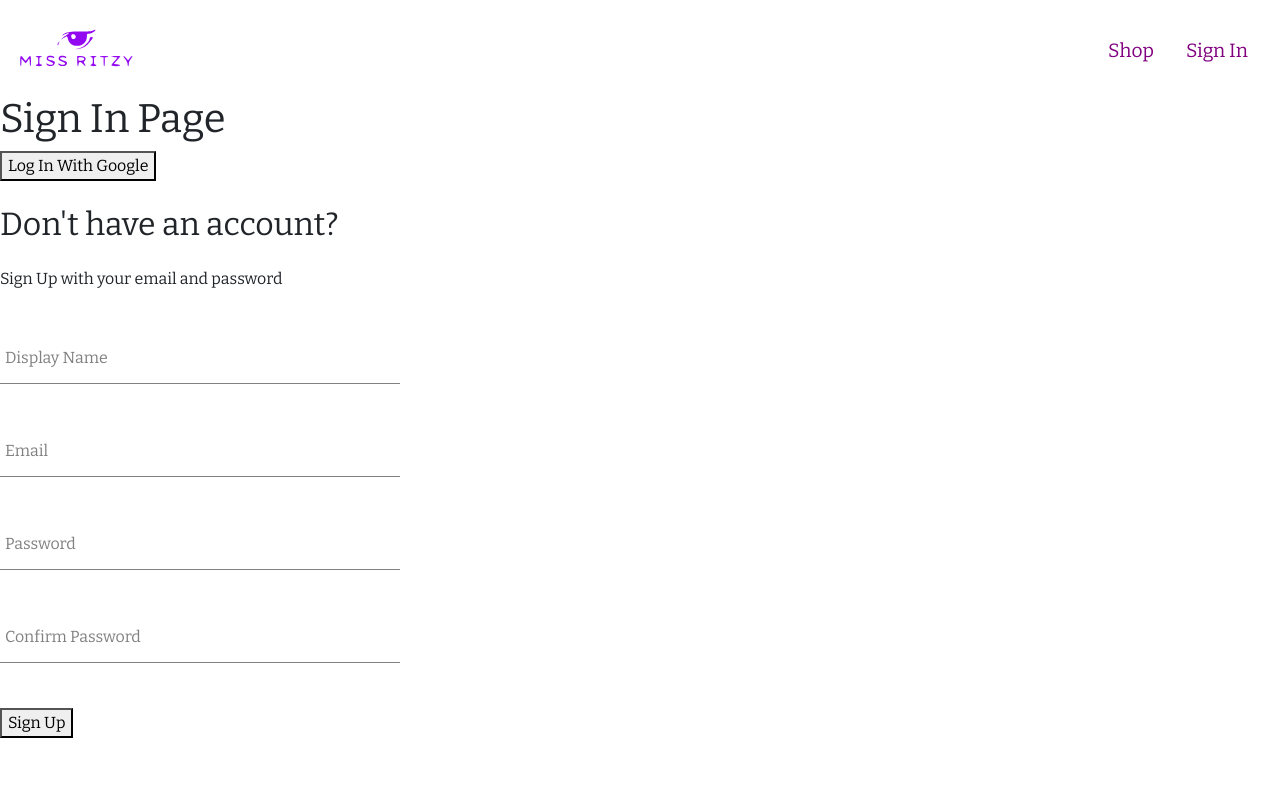
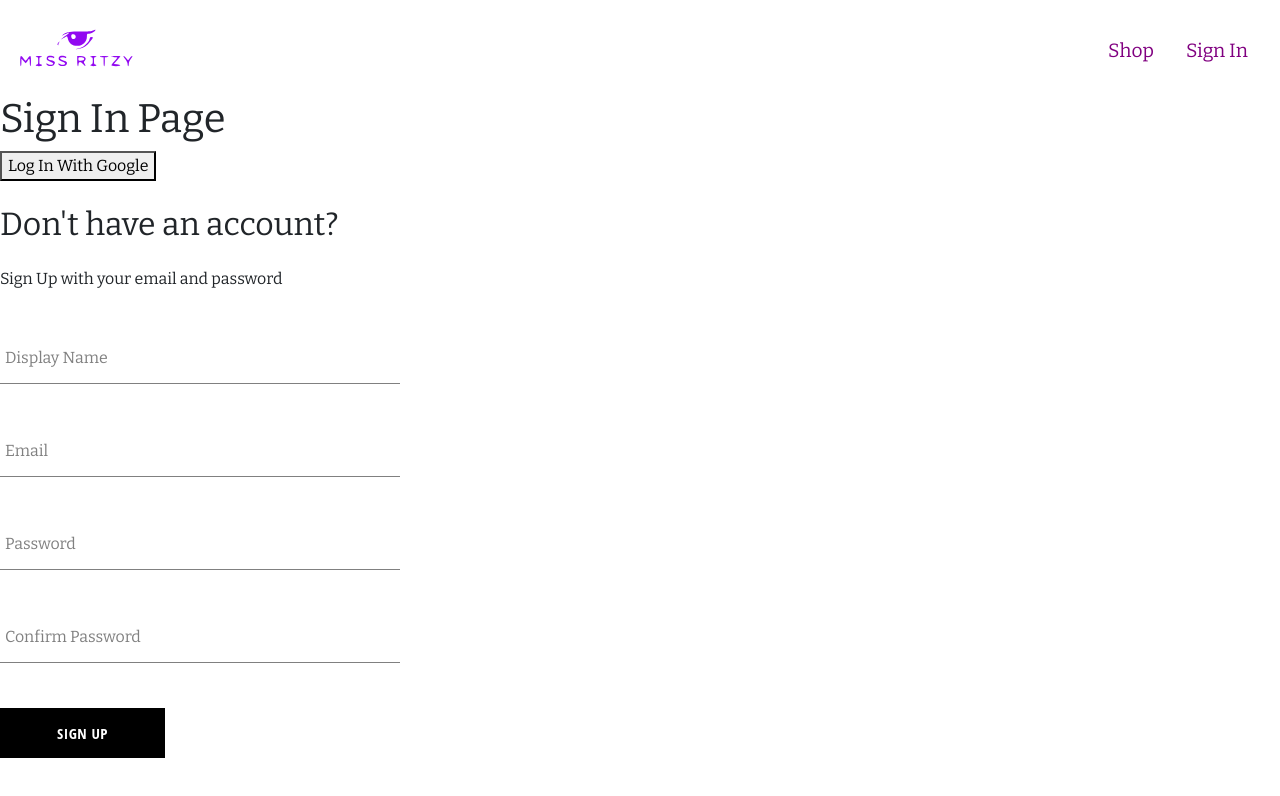
Before and after one commit to AndriusAlimas/miss-ritzy-website, a React (Create React App) app: page /sign-in in a window 1280 px wide. Shown: the top 796 px of the page. Built offline with nearby package versions, Linux system fonts and the light colour scheme.

Commit message:
created general button component with styling and 3 different types

```diff
--- /dev/null
+++ b/src/components/button/button.component.jsx
@@ -0,0 +1,16 @@
+import { BUTTON_TYPES_CLASSES } from "../../constants/constants";
+import "./button.styles.scss";
+const Button = ({ children, buttonType, buttonOptions }) => {
+  return (
+    <button
+      className={`button-container ${
+        BUTTON_TYPES_CLASSES[buttonType] ? BUTTON_TYPES_CLASSES[buttonType] : ""
+      } `}
+      {...buttonOptions}
+    >
+      {children}
+    </button>
+  );
+};
+
+export default Button;
--- /dev/null
+++ b/src/components/button/button.styles.scss
@@ -0,0 +1,46 @@
+.button-container {
+    min-width: 165px;
+    width: auto;
+    height: 50px;
+    letter-spacing: 0.5px;
+    line-height: 50px;
+    padding: 0 35px 0 35px;
+    font-size: 15px;
+    background-color: black;
+    color: white;
+    text-transform: uppercase;
+    font-family: 'Open Sans Condensed';
+    font-weight: bolder;
+    border: none;
+    cursor: pointer;
+    display: flex;
+    justify-content: center;
+
+    &:hover {
+      background-color: white;
+      color: black;
+      border: 1px solid black;
+    }
+
+    &.google-sign-in {
+      background-color: #4285f4;
+      color: white;
+
+      &:hover {
+        background-color: #357ae8;
+        border: none;
+      }
+    }
+
+    &.inverted {
+      background-color: white;
+      color: black;
+      border: 1px solid black;
+
+      &:hover {
+        background-color: black;
+        color: white;
+        border: none;
+      }
+    }
+  }
--- a/src/components/sign-up-form/sign-up-form.component.jsx
+++ b/src/components/sign-up-form/sign-up-form.component.jsx
@@ -1,6 +1,7 @@
 import { useState } from "react";
 import { DEFAULT_FORM_FIELDS } from "../../constants/constants";
 import { createAuthUserWithEmailAndPassword } from "../../utils/firebase/firebase.utils";
+import Button from "../button/button.component";
 import FormInput from "../form-input/form-input.component";
 import "./sign-up-form.styles.scss";
 const SignUpForm = () => {
@@ -80,7 +81,7 @@ const SignUpForm = () => {
             required: true,
           }}
         />
-        <button type="submit">Sign Up</button>
+        <Button buttonOptions={{ type: "submit" }}>Sign Up</Button>
       </form>
     </div>
   );
--- a/src/constants/constants.js
+++ b/src/constants/constants.js
@@ -32,3 +32,8 @@ export const categories_list = [
     imageUrl: "https://i.ibb.co/R70vBrQ/men.png",
   },
 ];
+
+export const BUTTON_TYPES_CLASSES = {
+  google: "google-sign-in",
+  inverted: "inverted",
+};
```
